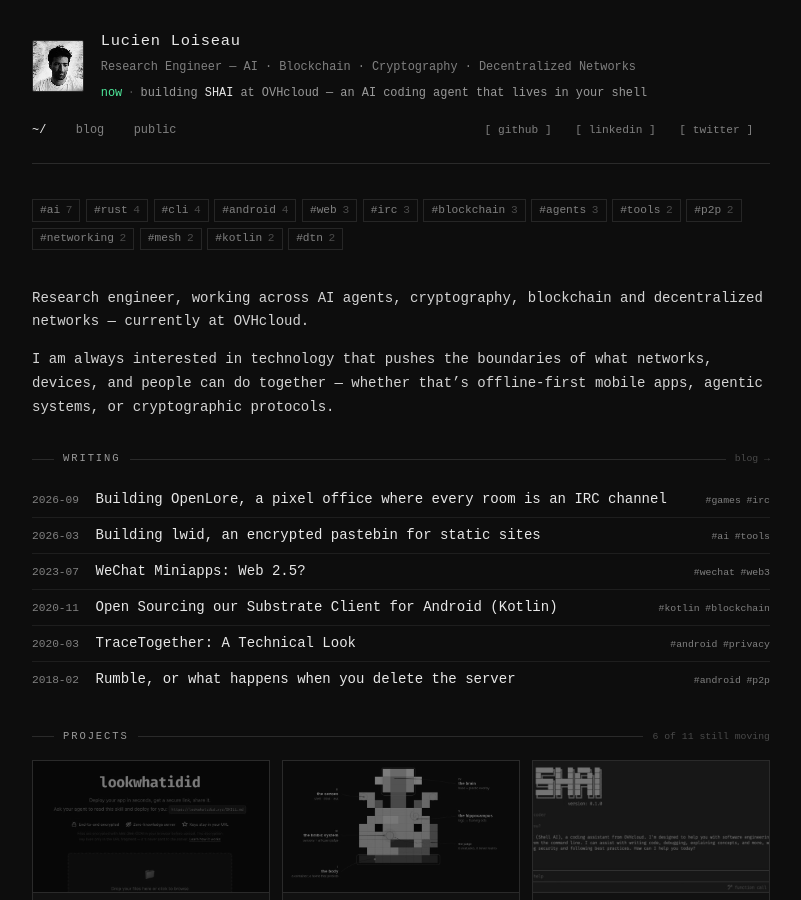
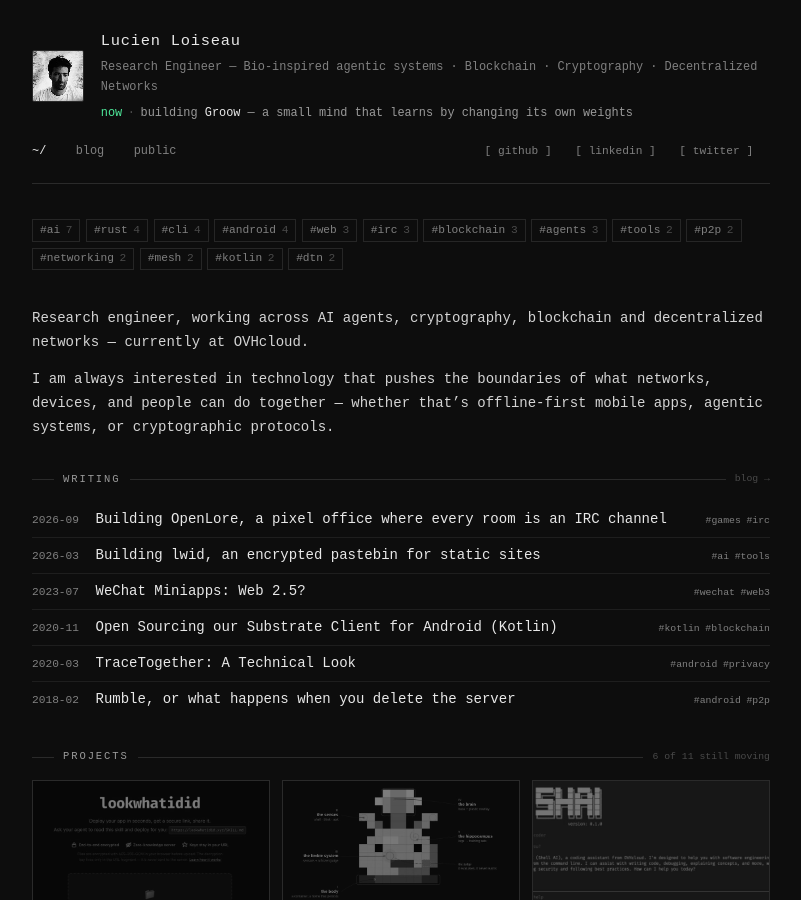
Before and after one commit to Marlinski/Marlinski.github.io, a Jekyll site: the page built from index.md, in a window 1280 px wide and 900 px high. Shown: the whole window, without its empty margins (239-1040 px from the left). Built offline with Jekyll 4.4.1, drawn with Linux system fonts in a browser that asks for light colours.

Commit message:
Tagline and now line: bio-inspired agentic systems, not SHAI
No longer actively on SHAI. The now line points at Groow, which is the
bio-inspired one — organs, a nervous system, a limbic system, and weights
that change from how each turn went.

Co-Authored-By: Claude Opus 5 (1M context) <noreply@anthropic.com>

```diff
--- a/_config.yml
+++ b/_config.yml
@@ -1,5 +1,5 @@
 title: Lucien Loiseau
-description: Research Engineer — AI · Blockchain · Cryptography · Decentralized Networks
+description: Research Engineer — Bio-inspired agentic systems · Blockchain · Cryptography · Decentralized Networks
 url: https://marlinski.org
 logo: /static/avatar.jpeg
 
@@ -9,7 +9,7 @@ twitter_username: lucienloiseau
 email: loiseau.lucien@gmail.com
 
 # One line under the tagline: what I'm building right now. Raw HTML, rendered as-is.
-now: 'building <a href="https://github.com/ovh/shai">SHAI</a> at OVHcloud — an AI coding agent that lives in your shell'
+now: 'building <a href="https://github.com/Marlinski/Groow">Groow</a> — a small mind that learns by changing its own weights'
 
 # Analytics (self-hosted Umami on sysiphe). Blank the website_id or delete this
 # block and no script is emitted at all.
```
